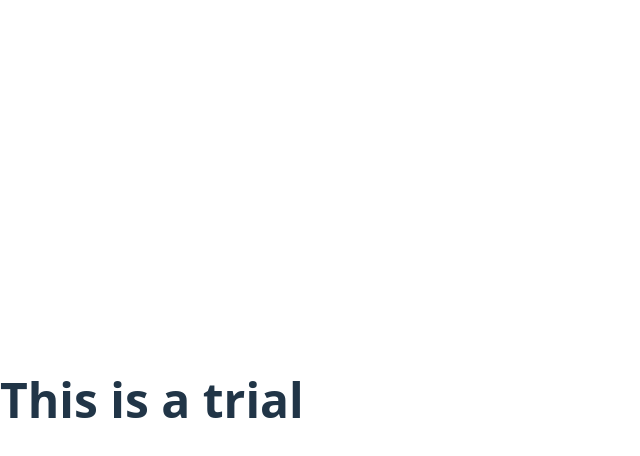
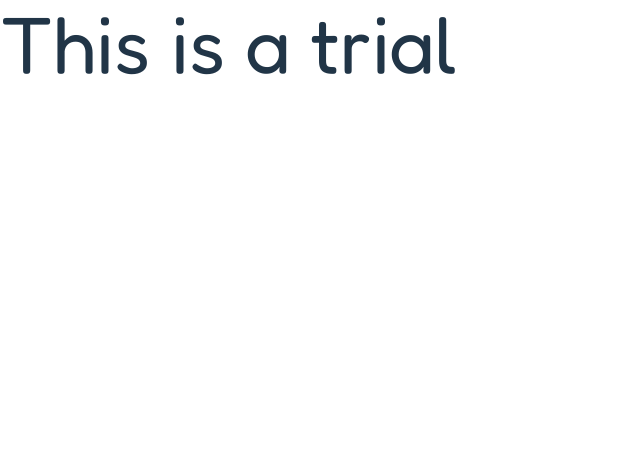
Before and after one commit to Nazrawit-T-B/Flip-7-Online, a React app in the folder Game/: page / in a window 1280 px wide. Shown: the top 456 px of the page, without its empty margins (0-640 px from the left). Built offline with nearby package versions, Linux system fonts and the light colour scheme; the HTML template or start-up script is replaced by a standard one.

Commit message:
main css file

```diff
--- a/Game/src/index.css
+++ b/Game/src/index.css
@@ -1,11 +1,12 @@
+@import 'tailwindcss';
 :root {
-  font-family: system-ui, Avenir, Helvetica, Arial, sans-serif;
+  font-family: 'Fredoka',Helvetica, sans-serif;
   line-height: 1.5;
   font-weight: 400;
 
   color-scheme: light dark;
   color: rgba(255, 255, 255, 0.87);
-  background-color: #242424;
+  background-color:#ca94a4;
 
   font-synthesis: none;
   text-rendering: optimizeLegibility;
@@ -24,35 +25,37 @@
 
 body {
   margin: 0;
-  display: flex;
-  place-items: center;
-  min-width: 320px;
-  min-height: 100vh;
+  padding-top: 50;
+
 }
 
 h1 {
-  font-size: 3em;
+  font-size: 5em;
   line-height: 1.1;
+  font-family:'Fredoka',sans-serif;
 }
+h3{
+  font-family:'Fredoka',sans-serif;
+}
+p{
 
+}
 button {
   border-radius: 8px;
-  border: 1px solid transparent;
+  border: 1px solid ;
   padding: 0.6em 1.2em;
-  font-size: 1em;
+  font-size: 1.2em;
   font-weight: 500;
   font-family: inherit;
-  background-color: #1a1a1a;
+  background-color:#ca94a4;
   cursor: pointer;
   transition: border-color 0.25s;
 }
 button:hover {
-  border-color: #646cff;
+  border-color: #5c2438;
+  color:#5C2438;
 }
-button:focus,
-button:focus-visible {
-  outline: 4px auto -webkit-focus-ring-color;
-}
+
 
 @media (prefers-color-scheme: light) {
   :root {
```
